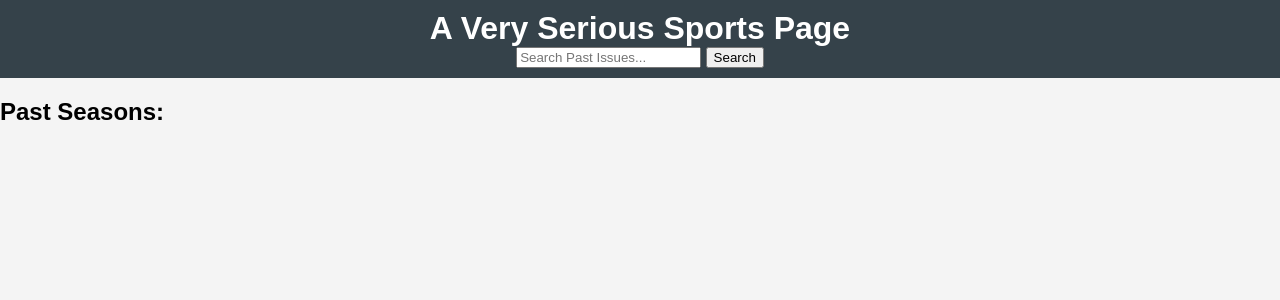
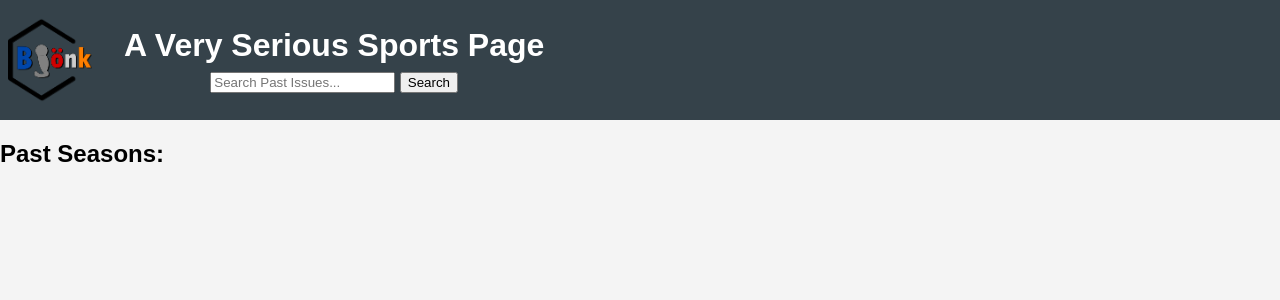
Before and after one commit to burneykb/bonk_a_serious_sports_page, a Python web app: template flask-pdf-collection/app/templates/index.html in a window 1280 px wide. Shown: the top 300 px of the page. Run offline with Jinja, Linux system fonts and the light colour scheme; the template is opened without the code that fills it, so the values that code supplies are empty.

Commit message:
:Adding logo

```diff
--- a/flask-pdf-collection/app/templates/index.html
+++ b/flask-pdf-collection/app/templates/index.html
@@ -7,12 +7,15 @@
     <title>A Very Serious Sports Page</title>
 </head>
 <body>
-    <header>
-        <h1>A Very Serious Sports Page</h1>
-        <form action="{{ url_for('main.search') }}" method="GET">
-            <input type="text" name="query" placeholder="Search Past Issues..." required>
-            <button type="submit">Search</button>
-        </form>
+    <header style="display: flex; align-items: center; gap: 24px;">
+        <img src="{{ url_for('static', filename='Bjonk_Logo_2.png') }}" alt="Site Logo" style="height:100px;">
+        <div>
+            <h1 style="margin: 0;">A Very Serious Sports Page</h1>
+            <form action="{{ url_for('main.search') }}" method="GET" style="margin-top: 8px;">
+                <input type="text" name="query" placeholder="Search Past Issues..." required>
+                <button type="submit">Search</button>
+            </form>
+        </div>
     </header>
     <main>
         <h2>Past Seasons:</h2>
--- a/flask-pdf-collection/config.py
+++ b/flask-pdf-collection/config.py
@@ -2,7 +2,7 @@ import os
 
 class Config:
     BASE_DIR = os.path.abspath(os.path.dirname(__file__))
-    PDF_FOLDER = os.path.join(BASE_DIR, 'app', 'pdfs')
+    PDF_FOLDER = os.path.join(BASE_DIR, 'app', 'static', 'pdfs')
     SECRET_KEY = os.environ.get('SECRET_KEY') or 'a_default_secret_key'
     MAX_CONTENT_LENGTH = 16 * 1024 * 1024  # Limit upload size to 16 MB
     ALLOWED_EXTENSIONS = {'pdf'}
```
Also changed, not shown: flask-pdf-collection/app/static/Bjonk_Logo_2.png (added), 34 other files.
